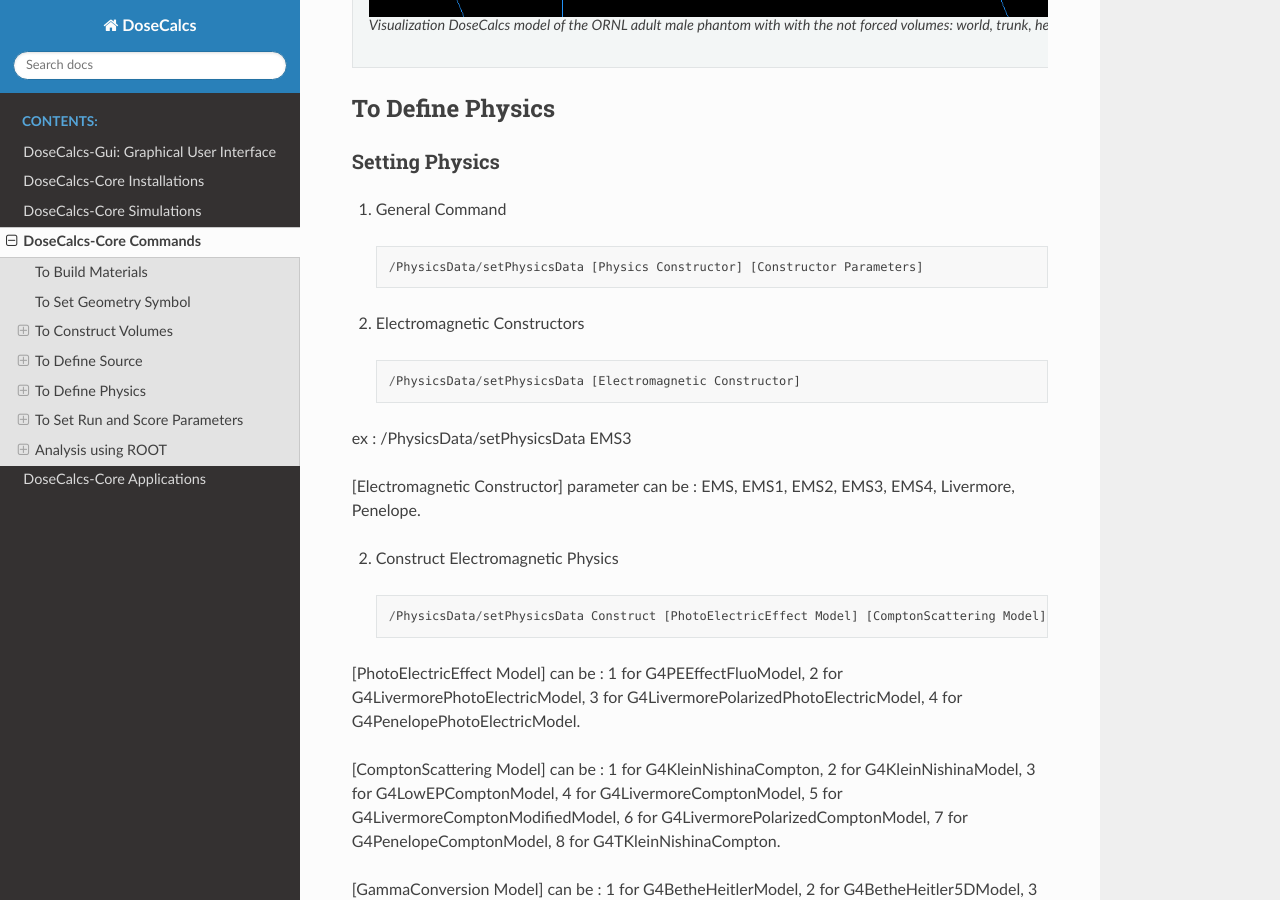
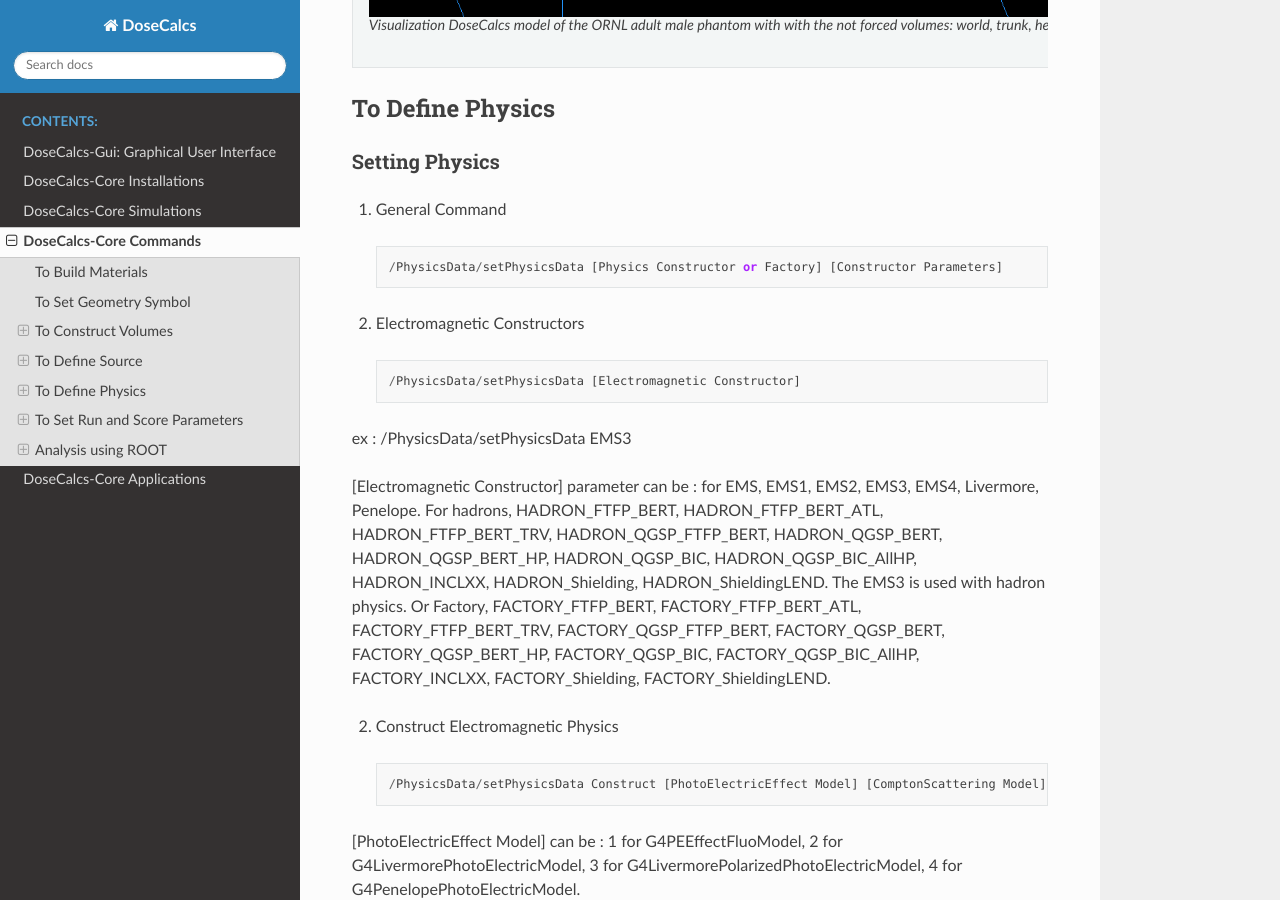
Before and after one commit to devhliu/DoseCalcs-Gui, a Sphinx documentation site: the page built from docs/source/Commands.rst, in a window 1280 px wide and 900 px high, scrolled down 15210 px. Built offline with Sphinx 7.4.7 and the Read the Docs theme 2.0.0, drawn with Linux system fonts in a browser that asks for light colours; some of the changed text lies outside the part shown.

Commit message:
message of commit

```diff
--- a/docs/source/Commands.rst
+++ b/docs/source/Commands.rst
@@ -602,7 +602,7 @@
 
  .. code-block::
 
-    /PhysicsData/setPhysicsData [Physics Constructor] [Constructor Parameters]
+    /PhysicsData/setPhysicsData [Physics Constructor or Factory] [Constructor Parameters]
 
 2. Electromagnetic Constructors
 
@@ -612,7 +612,8 @@
 
 ex : /PhysicsData/setPhysicsData EMS3
 
-[Electromagnetic Constructor] parameter can be : EMS, EMS1, EMS2, EMS3, EMS4, Livermore, Penelope.
+[Electromagnetic Constructor] parameter can be : for EMS, EMS1, EMS2, EMS3, EMS4, Livermore, Penelope. For hadrons, HADRON_FTFP_BERT, HADRON_FTFP_BERT_ATL, HADRON_FTFP_BERT_TRV, HADRON_QGSP_FTFP_BERT, HADRON_QGSP_BERT, HADRON_QGSP_BERT_HP, HADRON_QGSP_BIC, HADRON_QGSP_BIC_AllHP, HADRON_INCLXX, HADRON_Shielding, HADRON_ShieldingLEND. The EMS3 is used with hadron physics. Or Factory, FACTORY_FTFP_BERT, FACTORY_FTFP_BERT_ATL, FACTORY_FTFP_BERT_TRV, FACTORY_QGSP_FTFP_BERT, FACTORY_QGSP_BERT, FACTORY_QGSP_BERT_HP, FACTORY_QGSP_BIC, FACTORY_QGSP_BIC_AllHP, FACTORY_INCLXX, FACTORY_Shielding, FACTORY_ShieldingLEND.
+
 
 2. Construct Electromagnetic Physics
 
@@ -649,9 +650,11 @@
 
  .. code-block::
 
-    /PhysicsData/setCutsData [Cut in Range] [Energy Threshold] [Length Unit] [Energy Unit]
+    /PhysicsData/setCutsData [Particle 1] [Range in Cut 1] [Length Unit 1] ... [Particle n] [Range in Cut n] [Length Unit n]
 
-ex : /PhysicsData/setCutsData 0.1 1 mm keV
+ex : /PhysicsData/setCutsData e- 1 mm e+ 1 mm gamma 2 mm proton 1 cm
+
+Four particles can be used (n_max = 4), e-, e+, gamma, proton(the proton cuts is used for all hadrons)
 
 Generating Cross Section Data
 +++++++++++++++++++++++++++++
```
